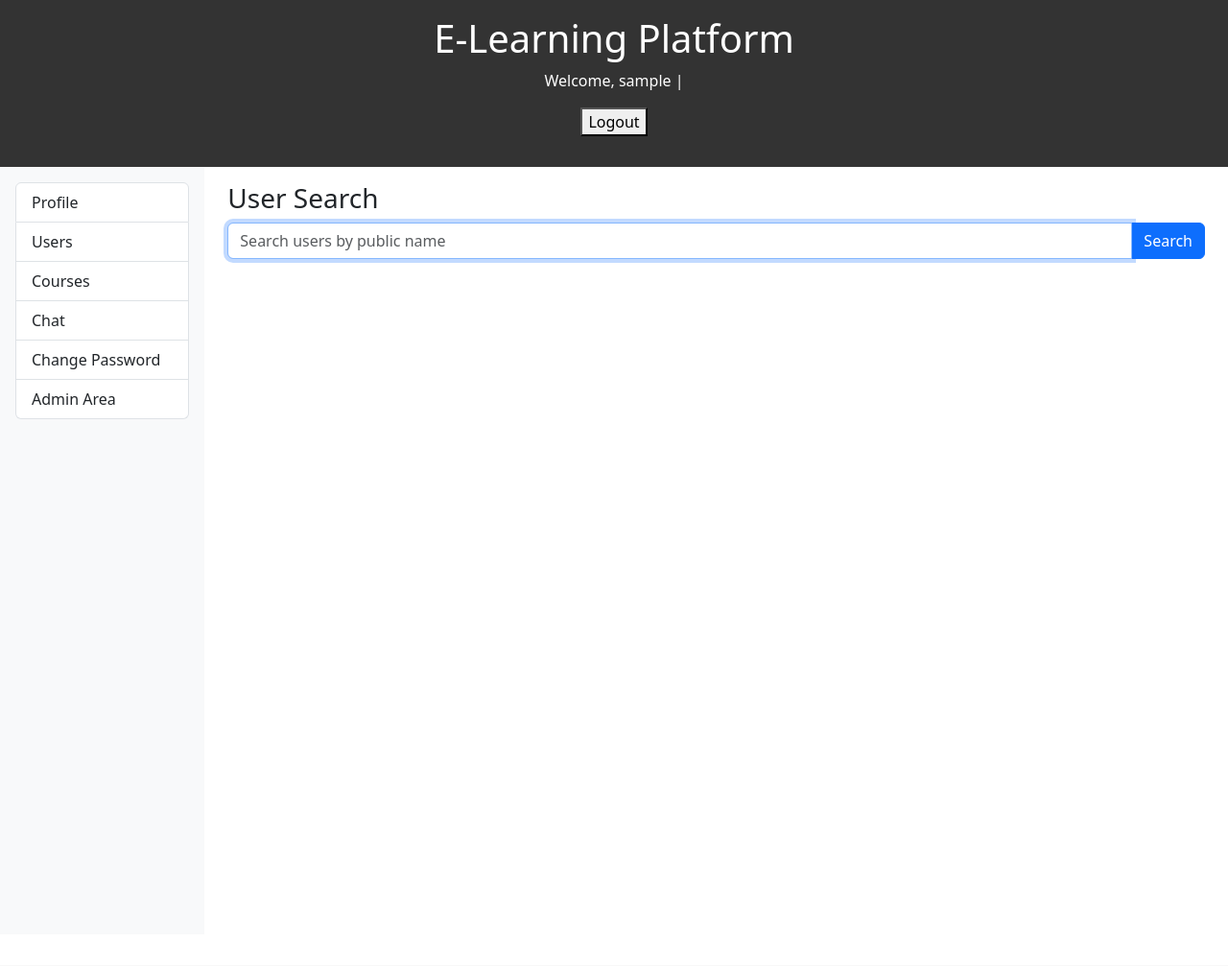
After one commit to rinnychinny/elearn, a Django app: page /accounts/user_search/ in a window 1280 px wide. The commit adds this page. Shown: the top 1007 px of the page at 96% size. Run offline with Django 5.2, Linux system fonts and the light colour scheme; the visitor is signed in with stand-in values (Sample User, id 1); parts of the project's set-up code (start-up, migrations or seed data) failed here and were passed over.

Commit message:
added user search functionality

```diff
--- /dev/null
+++ b/accounts/templates/accounts/user_search.html
@@ -0,0 +1,30 @@
+{% extends "base_with_sidebar.html" %}
+
+{% block content %}
+<h3>User Search</h3>
+
+<form method="get" action="{% url 'accounts:user_search' %}" class="input-group mb-3">
+  <input name="q" type="text" class="form-control" placeholder="Search users by public name" aria-label="Search users" autofocus value="{{ query }}">
+  <button class="btn btn-primary" type="submit">Search</button>
+</form>
+
+{% if query %}
+  <h4>Results for "{{ query }}":</h4>
+  {% if results %}
+    <ul class="list-group">
+    {% for profile in results %}
+      <li class="list-group-item d-flex justify-content-between align-items-center">
+        <a href="{% url 'accounts:public_profile' profile.user.id %}">
+          {{ profile.public_name }}
+        </a>
+        <span class="badge bg-secondary rounded-pill">
+          {{ profile.user_groups_csv }}
+        </span>
+      </li>
+    {% endfor %}
+    </ul>
+  {% else %}
+    <p>No users found matching your search.</p>
+  {% endif %}
+{% endif %}
+{% endblock %}
--- a/accounts/templates/registration/login.html
+++ b/accounts/templates/registration/login.html
@@ -10,5 +10,5 @@
     <button type="submit">Log in</button>
 </form>
 
-<p>Don't have an account? <a href="{% url 'student_register' %}">Register as a student</a></p>
+<p>Don't have an account? <a href="{% url 'accounts:student_register' %}">Register as a student</a></p>
 {% endblock %}
--- a/accounts/templates/registration/password_change_done.html
+++ b/accounts/templates/registration/password_change_done.html
@@ -4,5 +4,5 @@
   <h2>Password Change Successful</h2>
   <p>Your password has been changed successfully.</p>
   <!-- Sending back to login -->
-  <a href="{% url 'login' %}">Return to Login</a>
+  <a href="{% url 'accounts:login' %}">Return to Login</a>
 {% endblock %}
--- a/accounts/urls.py
+++ b/accounts/urls.py
@@ -2,6 +2,8 @@ from django.urls import path
 from . import views
 from django.contrib.auth import views as auth_views
 from django.urls import reverse_lazy
+
+app_name = 'accounts'
 
 urlpatterns = [
     path('register/', views.student_register,
@@ -9,6 +11,9 @@ urlpatterns = [
     # Post-login landing page
     path('dashboard/', views.role_landing, name='role_landing'),
     path('profile/', views.profile_view, name='profile'),
+    path('user_search/', views.user_search, name='user_search'),
+    # public profile page by user ID
+    path('users/<int:user_id>/', views.public_profile, name='public_profile'),
 
     path(
         "password_change/",
--- a/accounts/views.py
+++ b/accounts/views.py
@@ -1,3 +1,4 @@
+from django.shortcuts import render, get_object_or_404
 from django.contrib.auth.decorators import login_required
 from django.contrib.auth.forms import UserCreationForm
 from django.contrib.auth.models import Group
@@ -24,6 +25,28 @@ def student_register(request):
 
 
 @login_required
+def user_search(request):
+    query = request.GET.get('q', '').strip()
+    results = []
+
+    if query:
+        # Search public_name
+        results = UserProfile.objects.filter(
+            public_name__icontains=query).select_related('user')
+        for profile in results:
+            user_groups = profile.user.groups.values_list('name', flat=True)
+            profile.user_groups_csv = ", ".join(user_groups)
+            profile.is_teacher = 'Teacher' in user_groups
+            profile.is_student = 'Student' in user_groups
+
+    context = {
+        "query": query,
+        "results": results,
+    }
+    return render(request, "accounts/user_search.html", context)
+
+
+@login_required
 def profile_view(request):
     user = request.user
     profile, created = UserProfile.objects.get_or_create(
@@ -36,6 +59,16 @@ def profile_view(request):
     else:
         form = UserProfileForm(instance=profile)
     return render(request, 'accounts/profile_page.html', {'profile_form': form})
+
+
+@login_required
+def public_profile(request, user_id):
+    profile = get_object_or_404(UserProfile, user__id=user_id)
+    user_groups = profile.user.groups.values_list('name', flat=True)
+    profile.user_groups_csv = ", ".join(user_groups)
+    profile.is_teacher = 'Teacher' in user_groups
+    profile.is_student = 'Student' in user_groups
+    return render(request, 'accounts/public_profile.html', {'profile': profile})
 
 
 @login_required
--- a/elearn/templates/sidebar.html
+++ b/elearn/templates/sidebar.html
@@ -1,6 +1,9 @@
 <div class="list-group">
-  <a href="{% url 'profile' %}" class="list-group-item list-group-item-action">
+  <a href="{% url 'accounts:profile' %}" class="list-group-item list-group-item-action">
     Profile
+  </a>
+  <a href="{% url 'accounts:user_search' %}" class="list-group-item list-group-item-action">
+    Users
   </a>
   <a href="{% url 'courses:course_list' %}" class="list-group-item list-group-item-action">
     Courses
```
Also changed, not shown: accounts/templates/accounts/public_profile.html (added, +18 -0 lines).
